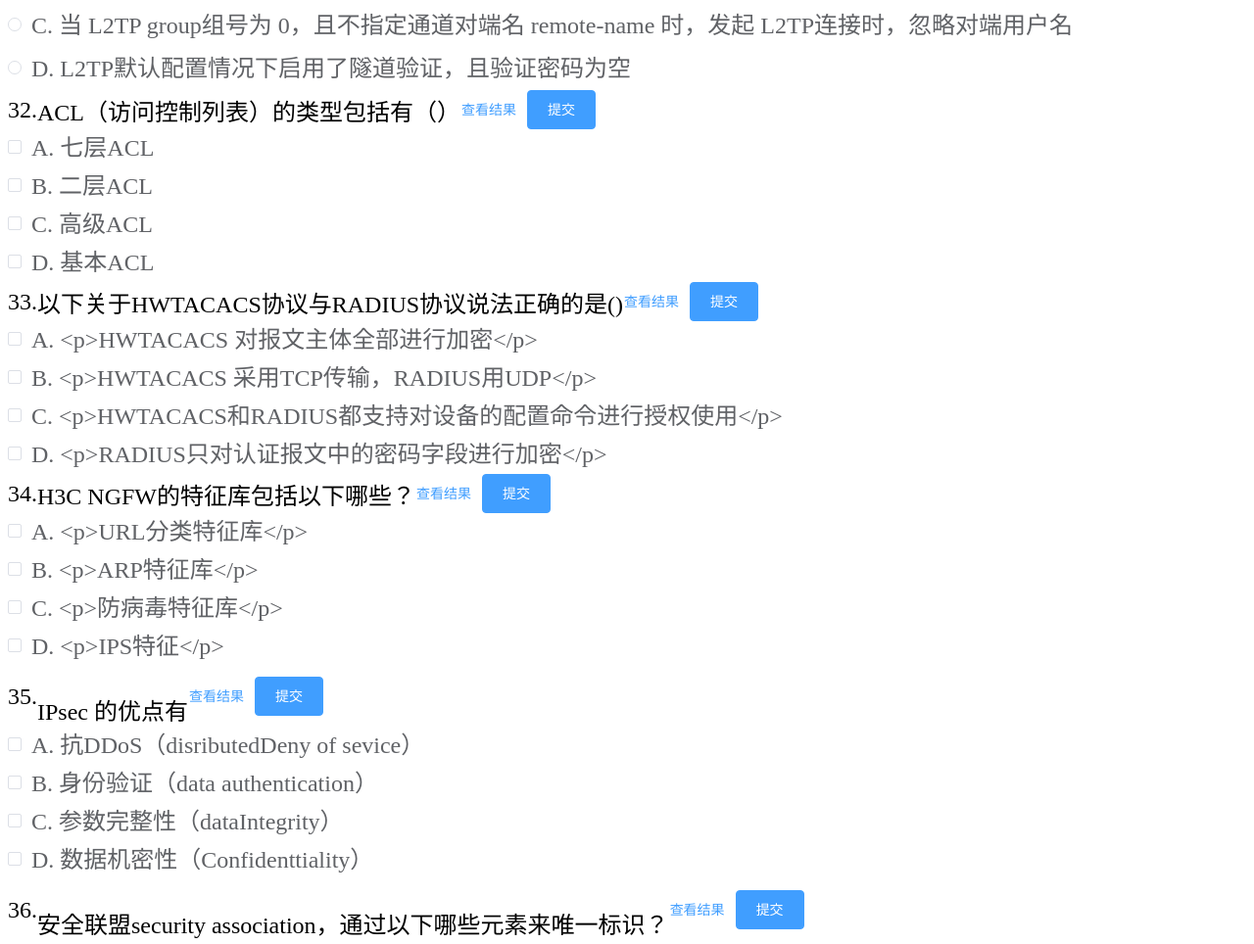
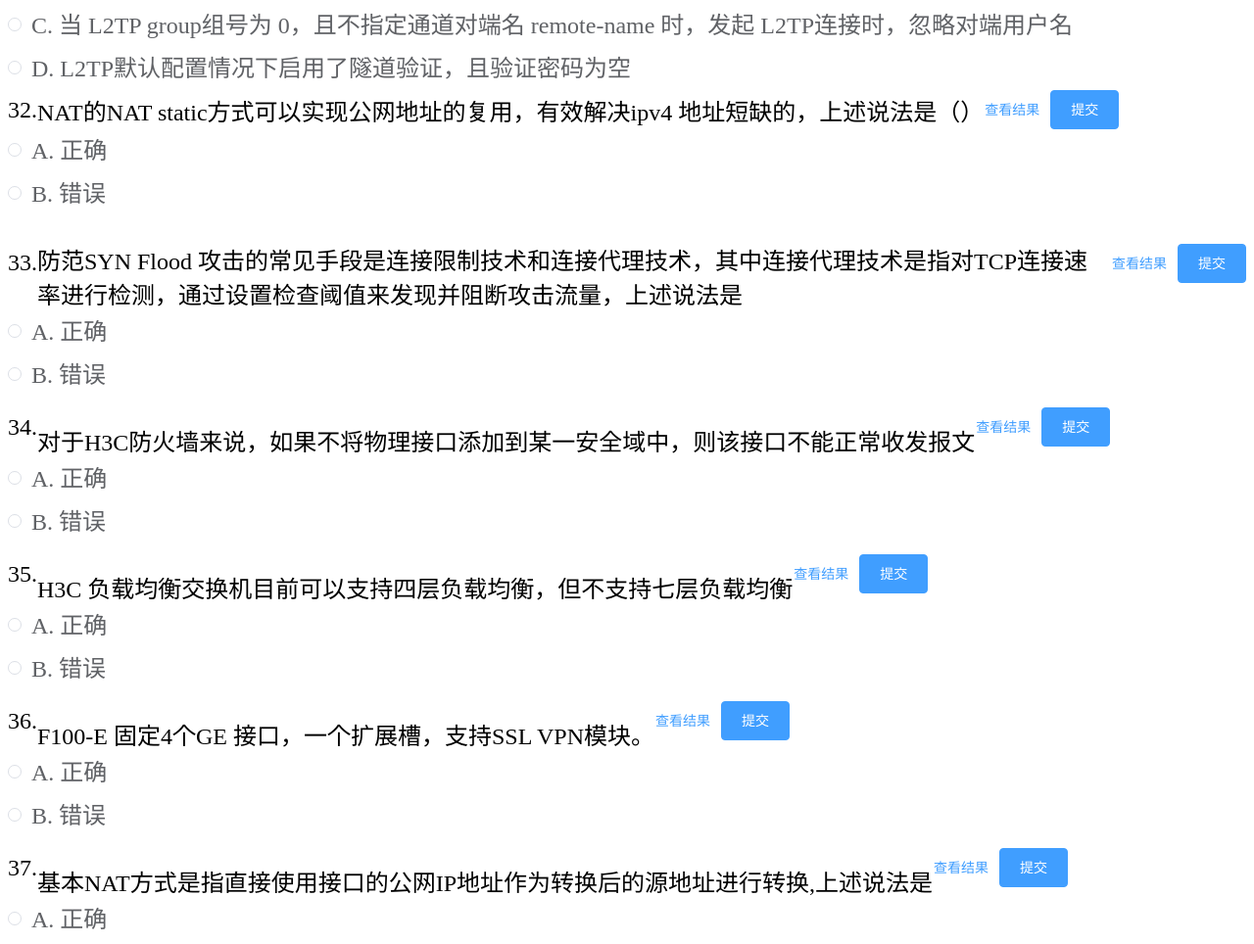
Before and after one commit to lvan-zhang/network-security-questions, a plain HTML site: page index.html in a window 1280 px wide. Shown: the part 7420-8384 px from the top of the page at 98% size. Drawn offline with Linux system fonts and the light colour scheme.

Commit message:
fix: filter

```diff
--- a/index.html
+++ b/index.html
@@ -69,7 +69,7 @@
 import ques1 from './short-001.js'
 import ques2 from './short-002.js'
 import ques3 from './short-003.js'
-const quesAll = [...ques1, ...ques2, ...ques3]
+const quesAll = [...ques1, ...ques2, ...ques3].filter(item => item.qtype === '1' || item.qtype === '3')
 new Vue({
   el: '#app',
   data: function() {
```
